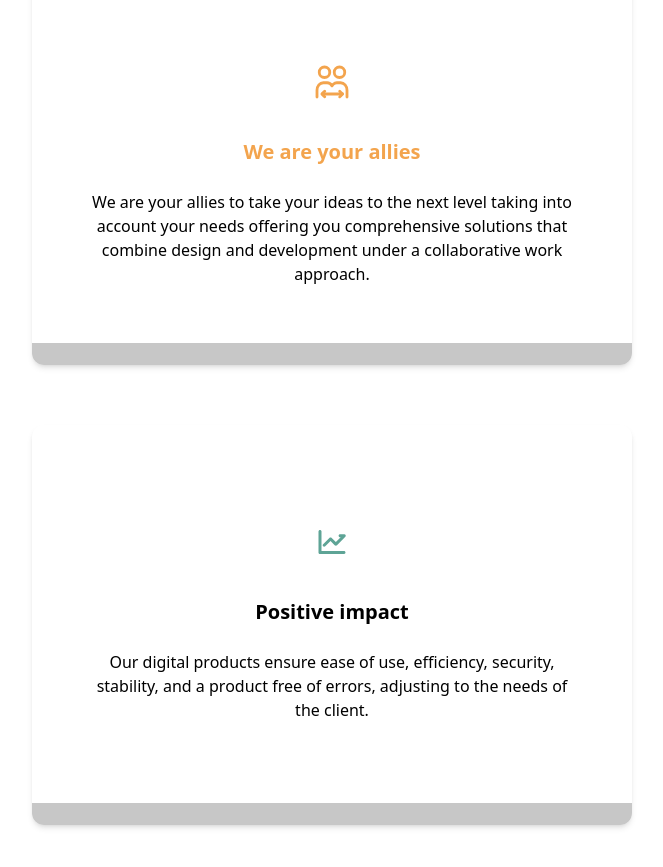
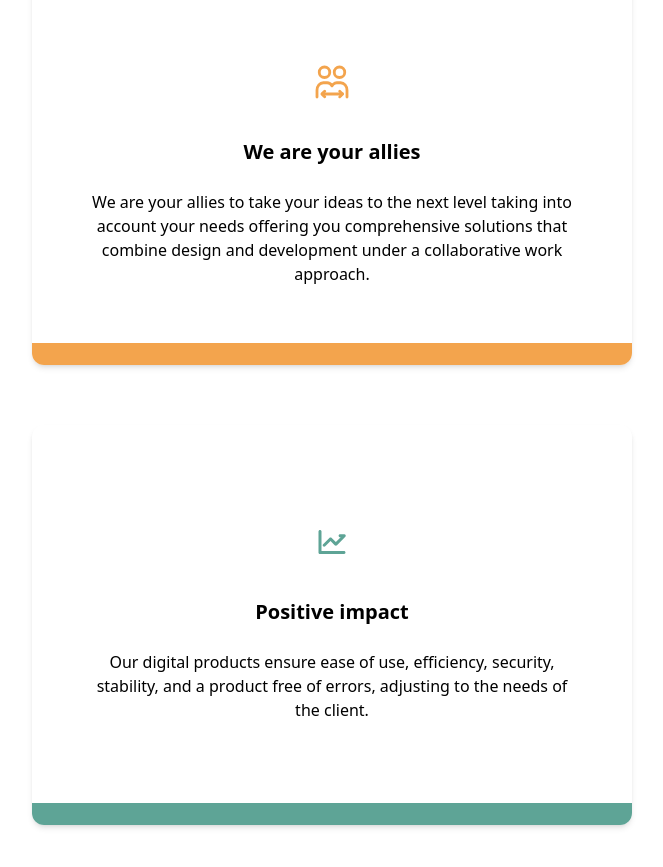
Before and after one commit to contentcraftstudio/Coderlabs-web-2.0, a Next.js app: page / in a window 1280 px wide. Shown: the part 4140-5007 px from the top of the page, without its empty margins (308-971 px from the left). Built offline with nearby package versions, Linux system fonts and the light colour scheme.

Commit message:
change:: colors border style

```diff
--- a/components/BestSec.tsx
+++ b/components/BestSec.tsx
@@ -16,7 +16,7 @@ type Props = {
 function Card ({ img, alt, color, title, description }: Props): JSX.Element {
   return (
     <div
-      className={`sm:w-[330px] sm:h-[270px] md:w-[600px] md:h-[400px] xl:w-[600px] xl:h-[400px] flex flex-col sm:gap-[10px] md:gap-[24px] lg:gap-[24px] rounded border-b-[22px] border-${color} sm:px-[20px] md:px-[60px] lg:px-[60px] sm:pt-[36px] md:pt-[85px] lg:pt-[85px] shadow-md`}
+      className={`sm:w-[330px] sm:h-[270px] md:w-[600px] md:h-[400px] xl:w-[600px] xl:h-[400px] flex flex-col sm:gap-[10px] md:gap-[24px] lg:gap-[24px] rounded border-b-[22px] ${color} sm:px-[20px] md:px-[60px] lg:px-[60px] sm:pt-[36px] md:pt-[85px] lg:pt-[85px] shadow-md`}
     >
       <div className='flex justify-center'>
         <Image alt={alt} src={img} width={36} className=' sm:w-[36px] sm:h-[36px] xl:w-[64px] lg:h-[64px] ' />
@@ -44,14 +44,14 @@ export default function BestSec (): JSX.Element {
         <Card
           img={aliados}
           alt={t('We_are_your_allies')}
-          color='orange'
+          color='border-orange'
           title={t('We_are_your_allies')}
           description={t('paragraph_card_best_choice')}
         />
         <Card
           img={impacto}
           alt={t('Positive_impact')}
-          color='green'
+          color='border-green'
           title={t('Positive_impact')}
           description={t('paragraph_card_positive_impact')}
         />
```
